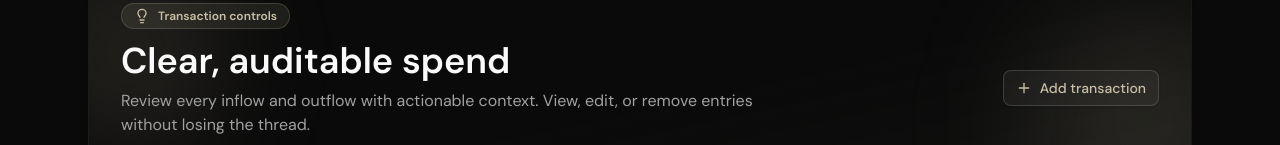
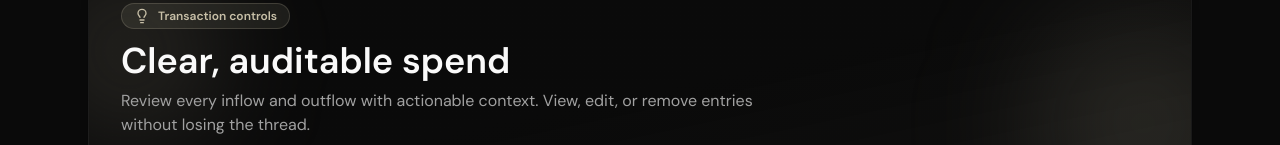
Before and after one commit to kajugadaniels/budgetify-app, a Next.js app: page /transactions in a window 1280 px wide. Shown: the part 135-280 px from the top of the page. Built offline with nearby package versions, Linux system fonts and the light colour scheme; no server answers.

Commit message:
New changes

```diff
--- a/src/components/shared/transactions/TransactionPageClient.tsx
+++ b/src/components/shared/transactions/TransactionPageClient.tsx
@@ -162,7 +162,7 @@ export default function TransactionPageClient() {
                             </span>
                         </div>
                     </div>
-                    <div className="flex flex-wrap items-center gap-3">
+                    {/* <div className="flex flex-wrap items-center gap-3">
                         <Button
                             type="button"
                             variant="outline"
@@ -172,7 +172,7 @@ export default function TransactionPageClient() {
                             <Plus className="h-4 w-4" aria-hidden />
                             Add transaction
                         </Button>
-                    </div>
+                    </div> */}
                 </div>
             </section>
 
```
